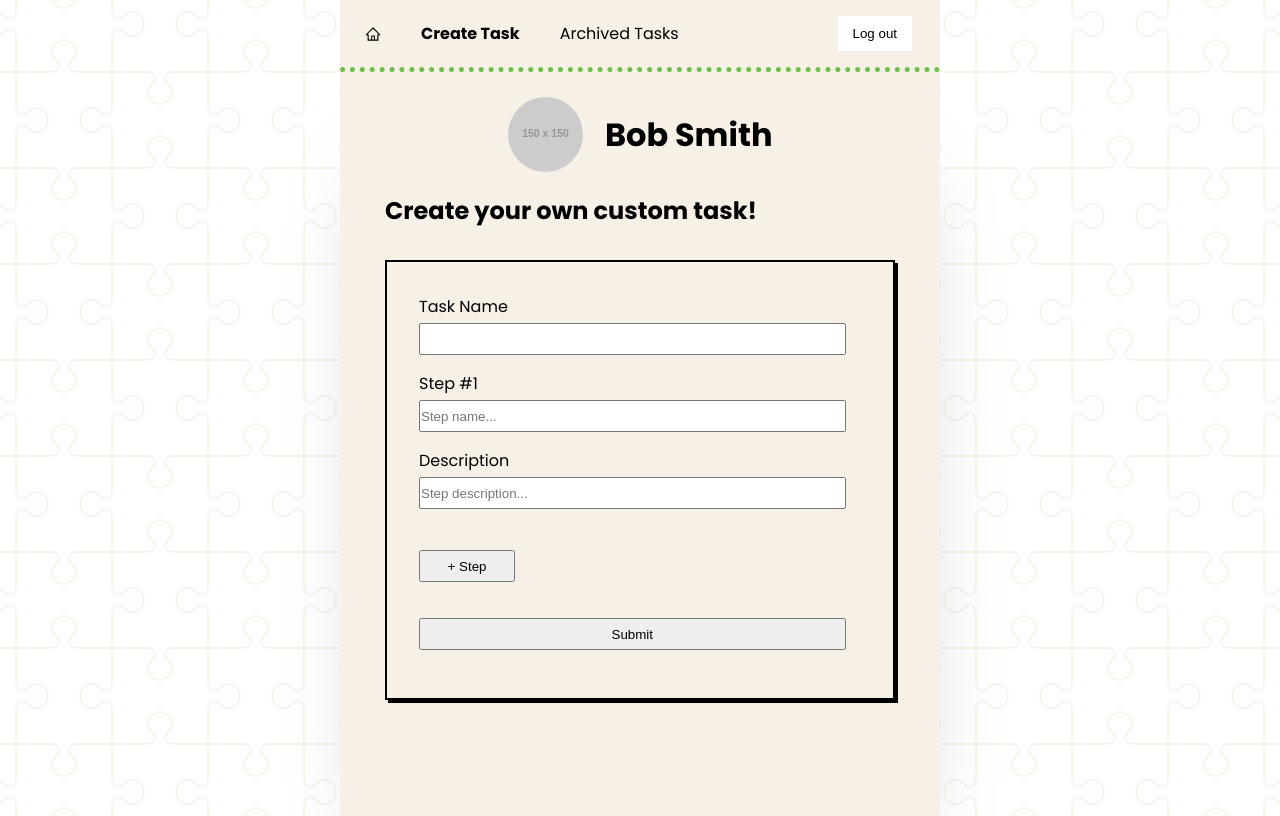
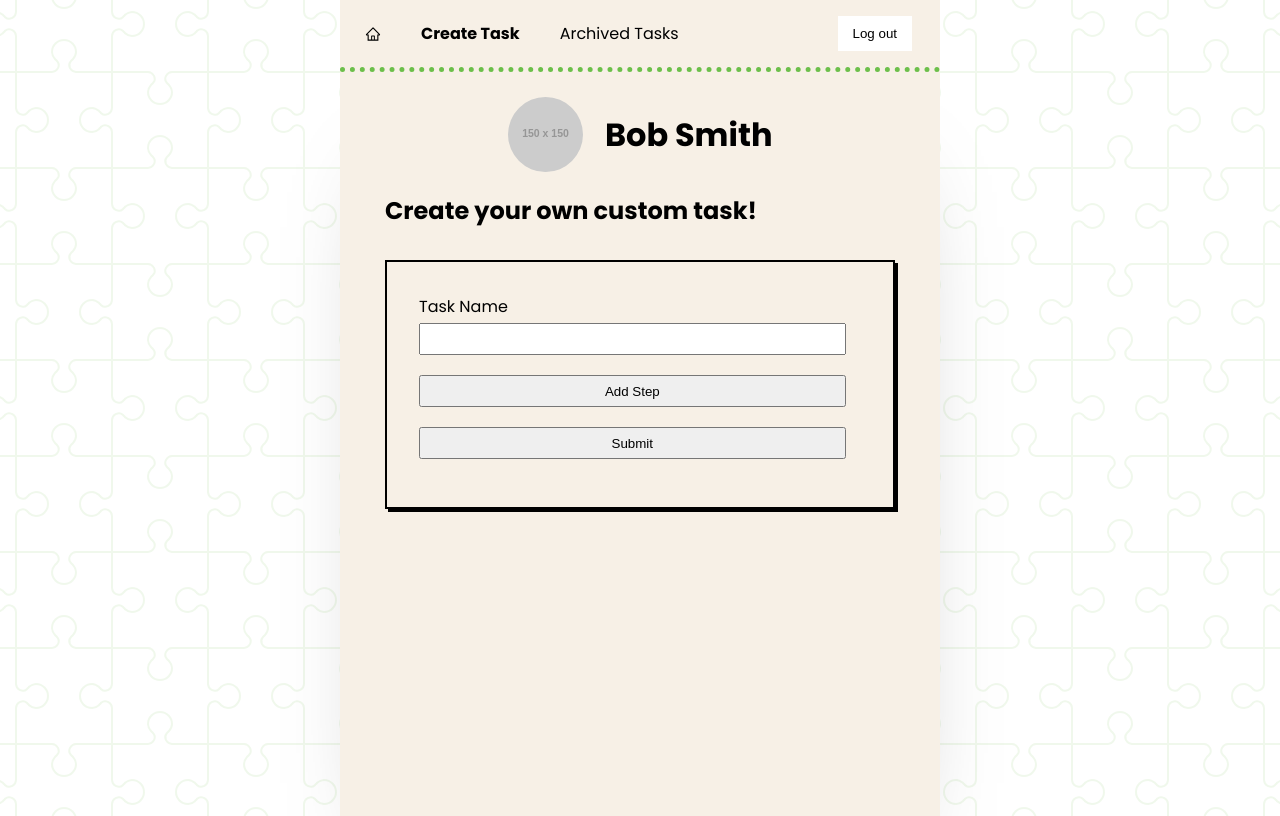
Before and after one commit to samo-13/helper-buddy, a React (Create React App) app in the folder client/: page /create in a window 1280 px wide. Built offline with nearby package versions, Linux system fonts and the light colour scheme.

Commit message:
Add basic form

```diff
--- a/client/src/components/CreateForm.jsx
+++ b/client/src/components/CreateForm.jsx
@@ -3,83 +3,15 @@ import React, { useState, useEffect } from 'react';
 // https://www.geeksforgeeks.org/reactjs-htmlfor-attribute/#:~:text=React%20provides%20us%20some%20in,for%20the%20given%20HTML%20elements
 
 
-class Form extends React.Component {
-
-  state = {
-    steps: [{name: "", descrption: ""}] // put first blank step object into our state
-  }
-
-  addStep = (event) => { // sets the state with ... of the previous state’s steps array with a new blank step object added on the end. This should re-render our component, and the form will iterate over the new length of the array, to give us a new pair of inputs.
-    this.setState((previousState) => ({
-      steps: [...previousState.steps, {name:"", description:""}],
-    }));
-  }
-
-  removeStep(index) {
-    let steps = this.state.steps;
-    steps.splice(index, 1);
-    this.setState({ steps });
-  }
-
-  handleSubmit = (event) => { // stops form from automatically reloading the page
-    event.preventDefault()
-  }
-
-  handleChange = (event) => { // Hhndling our dynamic inputs
-    if (["name", "description"].includes(event.target.className)) { // check if the event’s class matches the dynamic inputs
-      let steps = [...this.state.steps] // if sos, make a copy of our steps array of objects using the spread operator
-      steps[event.target.database.id][event.target.className] = event.target.value // uses event.target’s dataset to match the input to its corresponding object -- then use the event.target’s classname to grab either the step object’s name or description value -- e.g., steps[0][name] = typed text
-      this.setState({ steps }, () => console.log(this.state.steps)) // with our copied list mutated to reflect the new input, we use setState to save the change to our state and trigger a re-render of our form.
-    } else {
-      // event.target.value grabs the input value that the user types into
-      this.setState({ [event.target.name]: event.target.value }) // using [] to dynamically match our state using each input’s name attribute (Computed Property Names)
-    } // https://medium.com/@zacjones/handle-multiple-inputs-in-react-with-es6-computed-property-name-e3d41861ae46
-  } // e.g., our taskName input has a name of task, which means our setState translates to task: whatever-was-typed
-
-  render() {
-    let { task, steps } = this.state
-    console.log('THIS STATE:', this.state)
-
-    return (
-      <form onSubmit={this.handleSubmit} onChange={this.handleChange}>
-        <label>Task Name</label>
-        <input type="text" name="taskName" id="taskName" />
-        {
-          steps.map((value, index) => {
-            let stepId = `step-${index}`
-            let descriptionId = `description-${index}`
-
-            return (
-              <div key={index}>
-                <label htmlFor={stepId}>{`Step #${index + 1}`}</label>
-                <input
-                  type="text"
-                  name={stepId}
-                  data-id={index}
-                  id={stepId}
-                  className="name"
-                  placeholder="Step name..."
-                />
-                <label htmlFor={descriptionId}>Description</label>
-                <input
-                  type="text"
-                  name={descriptionId}
-                  data-id={index}
-                  id={descriptionId}
-                  className="description"
-                  placeholder="Step description..."
-                />
-              </div>
-            )
-          })
-        }
-        <br></br>
-        <button onClick={this.addStep} className="step-button">+ Step</button>
-        {/* <button onClick={() => this.removeStep(index)} className="step-button">- Step</button> */}
-        <input type="submit" value="Submit" />
-      </form>
-    )
-  }
-}
+const Form = () => {
+  return (
+    <form>
+      <label htmlFor="task">Task Name</label>
+      <input type="text" name="task" id="task" />
+      <input type="button" value="Add Step" />
+      <input type="submit" value="Submit" />
+    </form>
+  );
+};
 
 export { Form };
```
